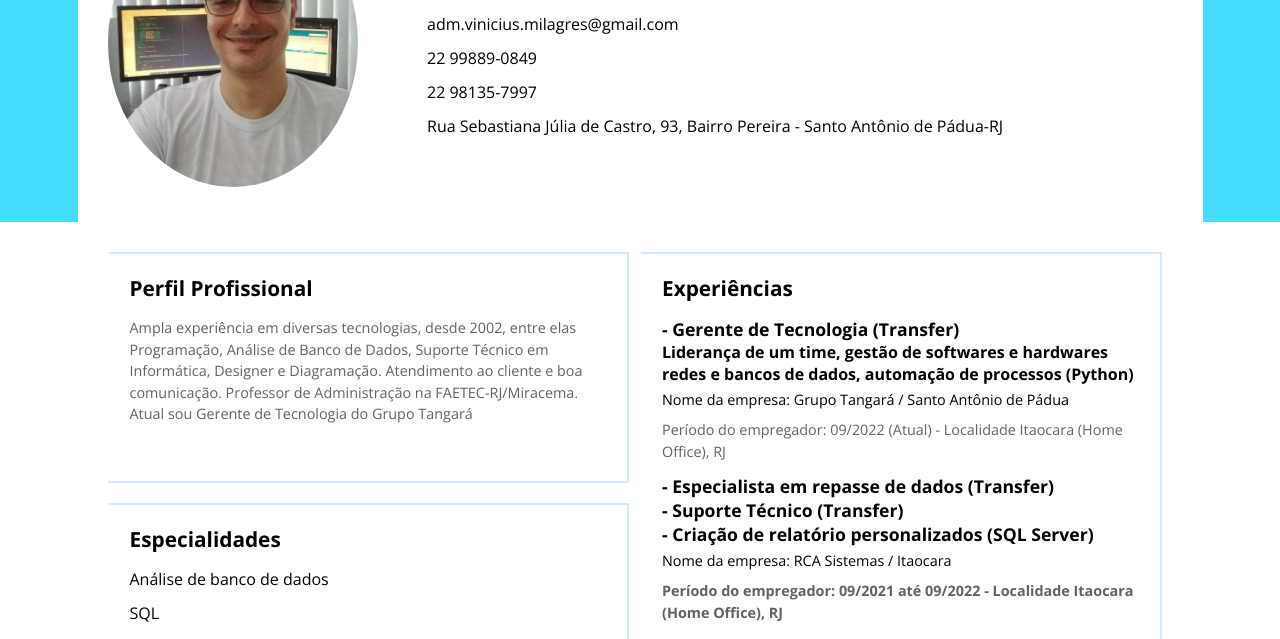
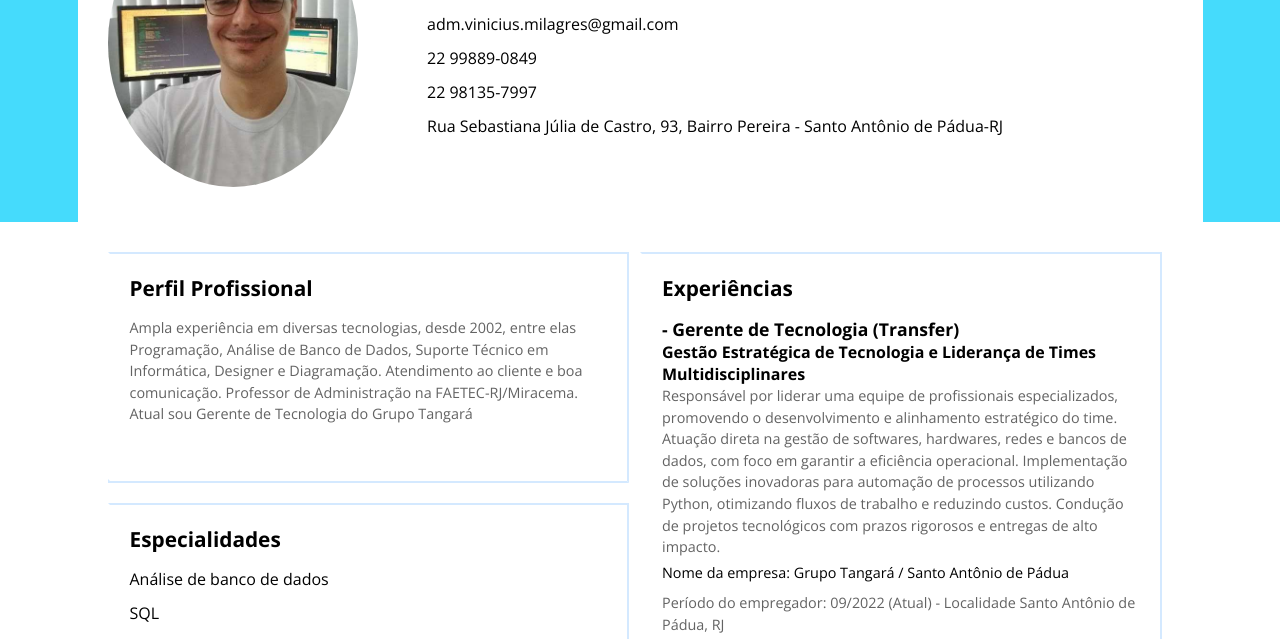
Before and after one commit to ViniMilagres/ViniMilagres.github.io, a plain HTML site: page index.html in a window 1280 px wide. Shown: the part 161-800 px from the top of the page. Drawn offline with nearby package versions, Linux system fonts and the light colour scheme.

Commit message:
Update index.html
acerto2

```diff
--- a/index.html
+++ b/index.html
@@ -130,10 +130,17 @@
                                 <ul>
                                     <li>
                                         <h3>- Gerente de Tecnologia (Transfer)</h3>
-                                        <h4>Liderança de um time, gestão de softwares e hardwares redes e bancos de dados, automação de processos (Python)</h2>
+                                        <h4>Gestão Estratégica de Tecnologia e Liderança de Times Multidisciplinares</h4>
+                                        <p>
+                                            Responsável por liderar uma equipe de profissionais especializados, promovendo o desenvolvimento e alinhamento estratégico do time.
+                                            Atuação direta na gestão de softwares, hardwares, redes e bancos de dados, com foco em garantir a eficiência operacional.
+                                            Implementação de soluções inovadoras para automação de processos utilizando Python, otimizando fluxos de trabalho e reduzindo custos.
+                                            Condução de projetos tecnológicos com prazos rigorosos e entregas de alto impacto.
+                                        </p>
                                         <strong>Nome da empresa: Grupo Tangará / Santo Antônio de Pádua</strong>
-                                        <p>Período do empregador: 09/2022 (Atual) - Localidade Itaocara (Home Office), RJ</p>
+                                        <p>Período do empregador: 09/2022 (Atual) - Localidade Santo Antônio de Pádua, RJ</p>
                                     </li>
+
                                     <li>
                                         <h3>- Especialista em repasse de dados (Transfer)</h3>
                                         <h3>- Suporte Técnico (Transfer)</h3>
```
